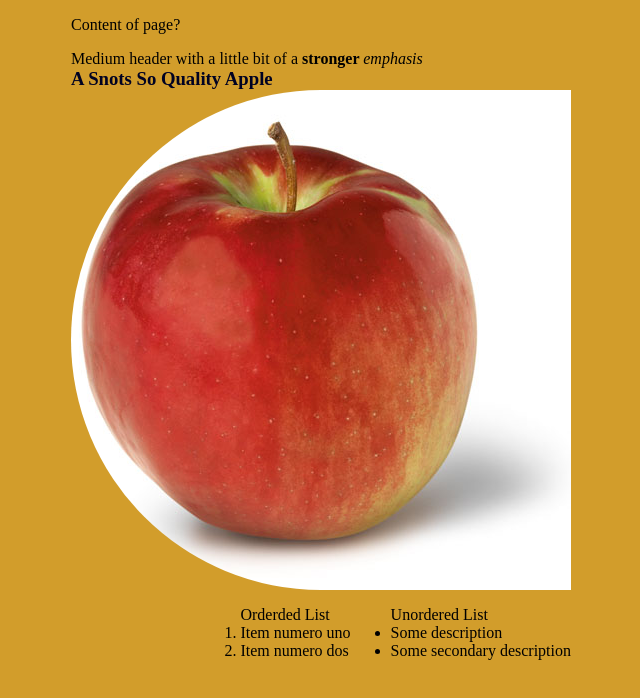
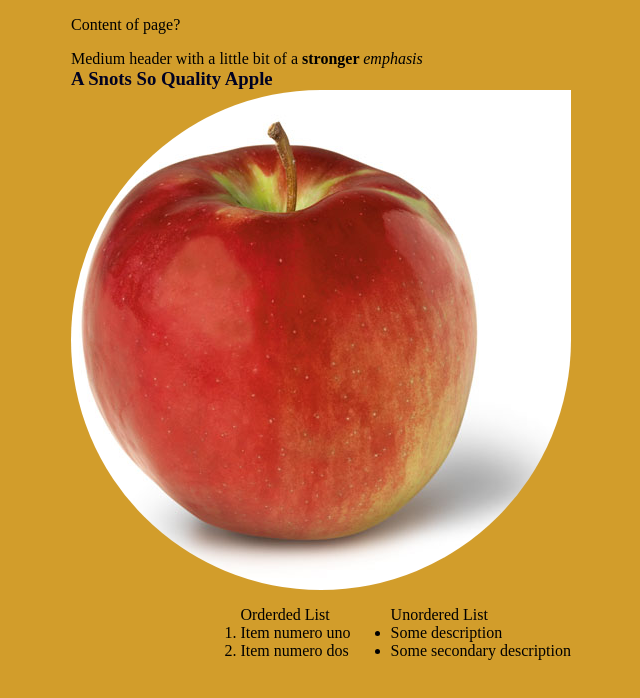
Before and after one commit to manny-douge/web-page-clones, a website: page app/index.html in a window 1280 px wide. Shown: the whole page, without its empty margins (319-959 px from the left). Drawn offline with Linux system fonts and the light colour scheme.

Commit message:
apple site

```diff
--- a/app/css/main.css
+++ b/app/css/main.css
@@ -9,7 +9,7 @@
     float:right;
     border-top-right-radius: 0%;
     border-top-left-radius: 100%;
-    border-bottom-right-radius: 0%;
+    border-bottom-right-radius: 100%;
     border-bottom-left-radius: 100%;
 
 }
```
